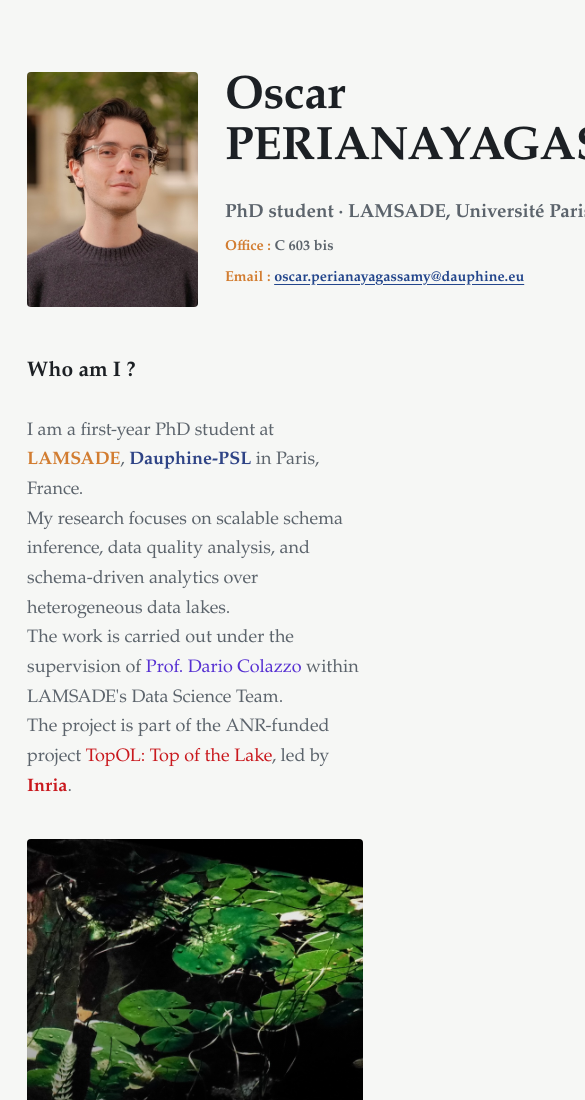
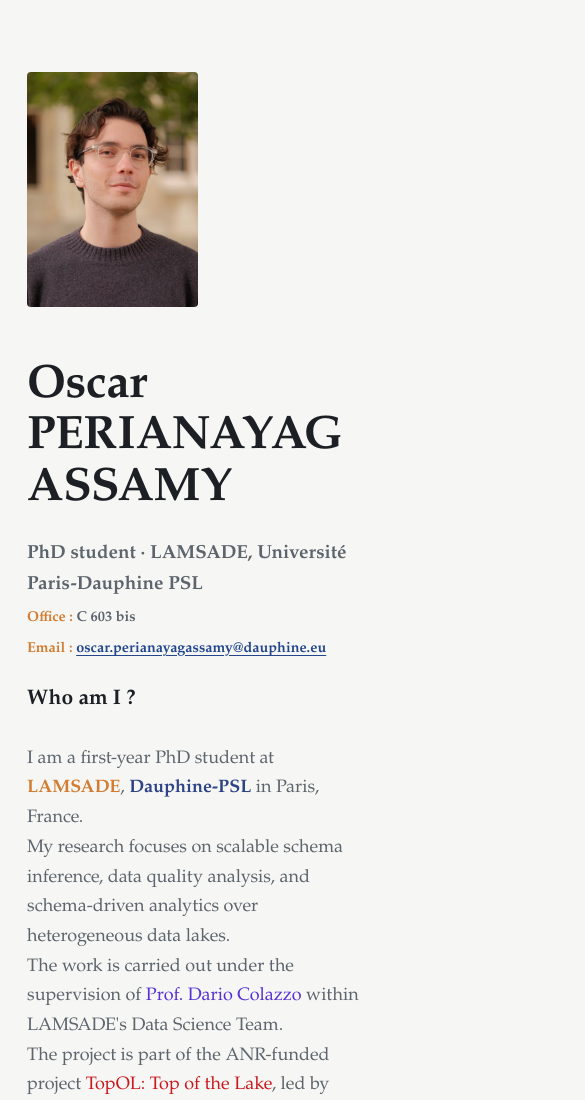
Before and after one commit to oscar-perianayagassamy/oscar-perianayagassamy.github.io, a plain HTML site: page index.html in a window 390 px wide. Shown: the top 1100 px of the page, 585 px wide, since content can reach past the window. Drawn offline with Linux system fonts and the light colour scheme.

Commit message:
alignement problems

```diff
--- a/css/style.css
+++ b/css/style.css
@@ -82,6 +82,8 @@ footer { margin-top: 4rem; color: var(--discret); font-size: 0.85rem; }
 .tuile span { position: relative; font-size: 1.4rem; font-weight: 600; }
 @media (max-width: 36rem) {
   .grille { grid-template-columns: 1fr; }
+  /* En-tête empilé : photo au-dessus, texte en dessous, sans débordement */
+  .entete { flex-direction: column; gap: 0; }
 }
 
 /* Photo de l'accueil */
@@ -117,6 +119,10 @@ footer { margin-top: 4rem; color: var(--discret); font-size: 0.85rem; }
 
 /* En-tête de l'accueil : nom au-dessus, puis texte à gauche et photo à droite */
 header h1 { margin-bottom: 1.25rem; }
+/* Empêche le texte de l'en-tête de déborder hors de l'écran sur téléphone */
+.entete-texte { flex: 1; min-width: 0; }
+.entete .photo { flex-shrink: 0; }
+header h1, header .info { overflow-wrap: anywhere; }
 .entete {
   display: flex;
   align-items: flex-start;
```
